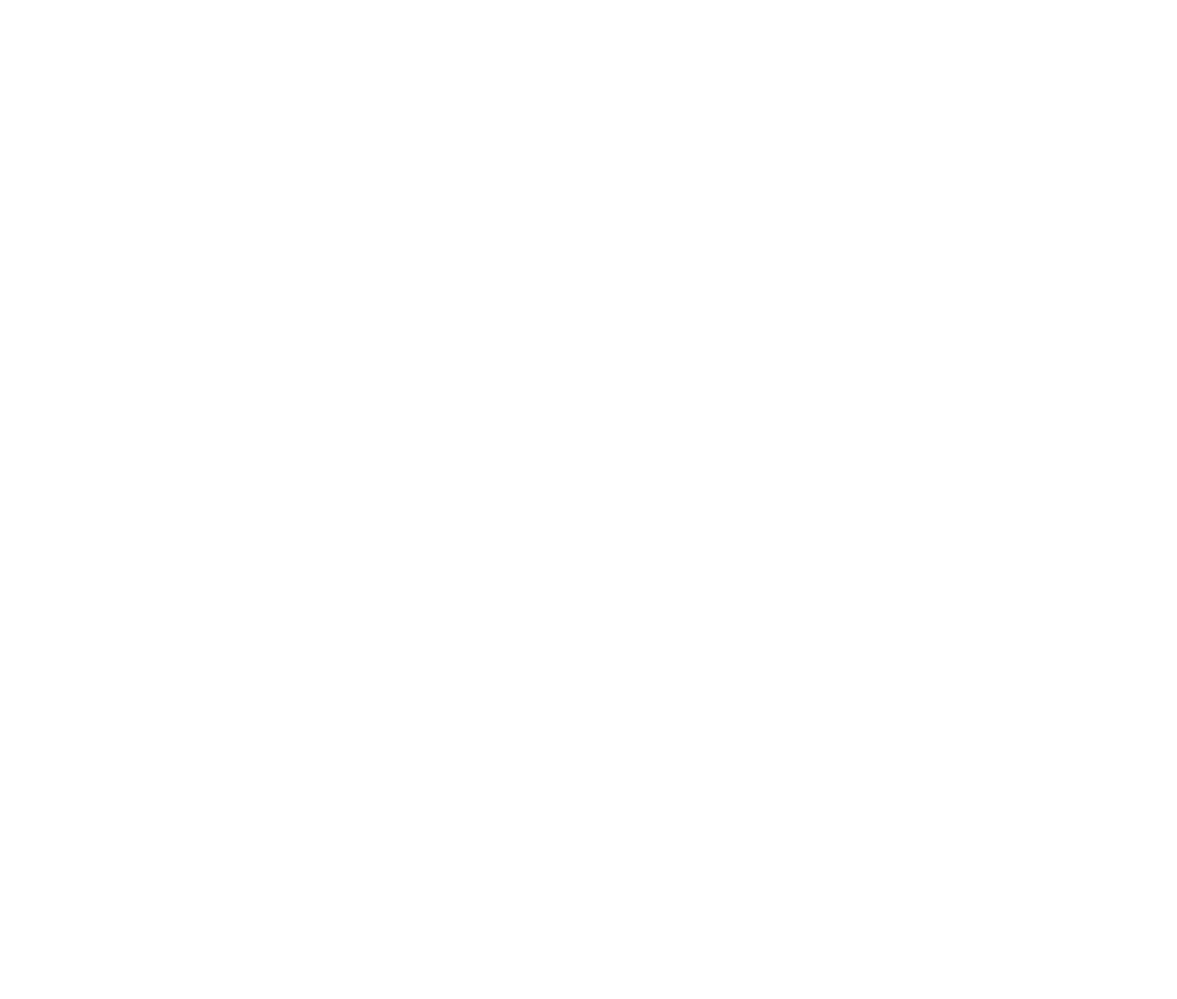
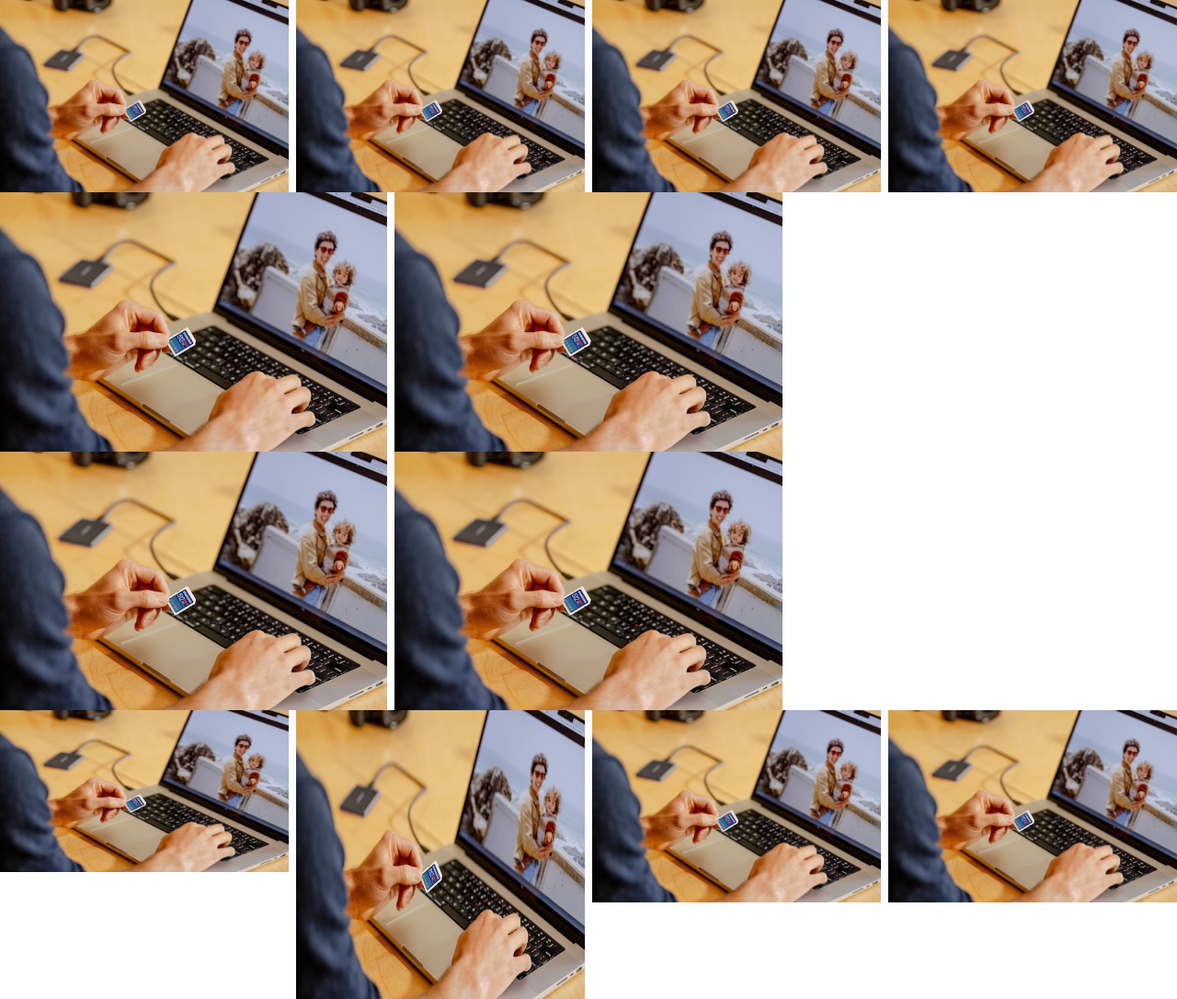
Before and after one commit to ashkjain/LearnTailwindcss, a plain HTML site: page 11.columns/index.html in a window 1280 px wide. Shown: the whole page at 92% size. Before the commit the page ends 800 px from the top, so only its background shows below. Drawn offline with nearby package versions, Linux system fonts and the light colour scheme.

Commit message:
Generic Column Added

```diff
--- a/11.columns/index.html
+++ b/11.columns/index.html
@@ -7,6 +7,26 @@
     <title>Columns</title>
 </head>
 <body>
+    <!-- Columns -->
+     <div class="columns-4 gap-2">
+        <img src="../assets/img1.jpg" alt="" class="w-full">
+        <img src="../assets/img1.jpg" alt="" class="w-full">
+        <img src="../assets/img1.jpg" alt="" class="w-full">
+        <img src="../assets/img1.jpg" alt="" class="w-full">
+     </div>
+     <div class="columns-xs gap-2">
+        <img src="../assets/img1.jpg" alt="" class="w-full">
+        <img src="../assets/img1.jpg" alt="" class="w-full">
+        <img src="../assets/img1.jpg" alt="" class="w-full">
+        <img src="../assets/img1.jpg" alt="" class="w-full">
+     </div>
 
+     <!-- Ascpect Ratio -->
+     <div class="columns-4 gap-2">
+        <img src="../assets/img1.jpg" alt="" class="w-full aspect-video">
+        <img src="../assets/img1.jpg" alt="" class="w-full aspect-square">
+        <img src="../assets/img1.jpg" alt="" class="w-full">
+        <img src="../assets/img1.jpg" alt="" class="w-full">
+     </div>
 </body>
 </html>
```
